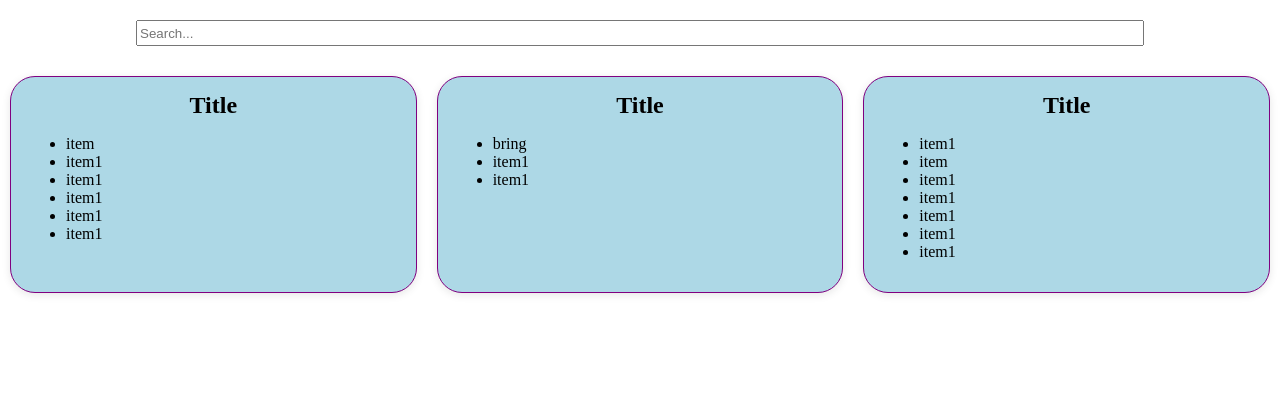
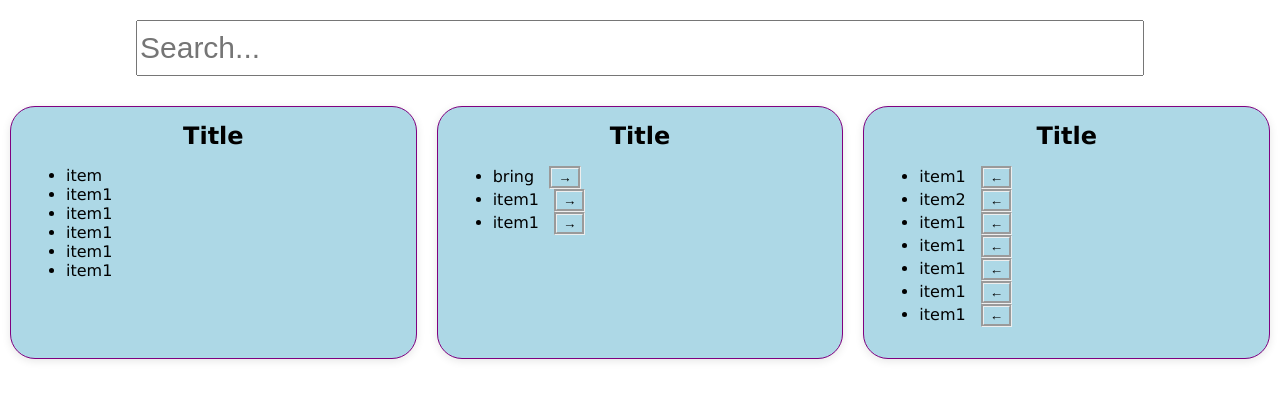
Before and after one commit to Klam5/KT-Project, a website: page front-end/project.html in a window 1280 px wide. Drawn offline with Linux system fonts and the light colour scheme.

Commit message:
updated files, added buttons to move items to and from activities and itinerary lists

```diff
--- a/front-end/project.html
+++ b/front-end/project.html
@@ -17,7 +17,7 @@
         <div class="container">
             <div class="box">
                 <h2>Title</h2>
-                <ul>
+                <ul id="items">
                     <li>item</li>
                     <li>item1</li>
                     <li>item1</li>
@@ -28,25 +28,51 @@
             </div>
             <div class="box">
                 <h2>Title</h2>
-                <ul>
-                    <li>bring</li>
-                    <li>item1</li>
-                    <li>item1</li>
+                <ul id="activities">
+                    <li>bring <button onclick="moveItem('activities', 'itinerary', this)">→</button> </li>
+                    <li>item1 <button onclick="moveItem('activities', 'itinerary', this)">→</button> </li>
+                    <li>item1 <button onclick="moveItem('activities', 'itinerary', this)">→</button> </li>
                 </ul>
             </div>
             <div class="box">
                 <h2>Title</h2>
-                <ul>
-                    <li>item1</li>
-                    <li>item</li>
-                    <li>item1</li>
-                    <li>item1</li>
-                    <li>item1</li>
-                    <li>item1</li>
-                    <li>item1</li>
+                <ul id="itinerary">
+                    <li>item1 <button onclick="moveItem('itinerary', 'activities', this)">←</button> </li>
+                    <li>item2 <button onclick="moveItem('itinerary', 'activities', this)">←</button> </li>
+                    <li>item1 <button onclick="moveItem('itinerary', 'activities', this)">←</button> </li>
+                    <li>item1 <button onclick="moveItem('itinerary', 'activities', this)">←</button> </li>
+                    <li>item1 <button onclick="moveItem('itinerary', 'activities', this)">←</button> </li>
+                    <li>item1 <button onclick="moveItem('itinerary', 'activities', this)">←</button> </li>
+                    <li>item1 <button onclick="moveItem('itinerary', 'activities', this)">←</button> </li>
                 </ul>
             </div>
         </div>
+        <script>
+            function moveItem(fromListId, toListId, button) {
+                // get the item to be moved (the parent <li> of the button) [item sticks with the button]
+                const item = button.parentElement;
+
+                // determine the new button text and function
+                const newButtonText = fromListId === 'activities' ? '←' : '→';  // if fromID == activities, show that it can be moved to itinerary, vice versa
+                const newButtonFunction = fromListId === 'activities'
+                    ? `moveItem('itinerary', 'activities', this)`               //move from itinerary to activities if fromID is not activities
+                    : `moveItem('activities', 'itinerary', this)`;              //else activities -> itinerary
+
+
+                // update the button's text (to switch arrows)
+                button.textContent = newButtonText;
+
+                /*
+                    determines what will happen when the button is clicked
+                    in this case, call newButtonFunction which determines where the item is moved to
+                */
+                button.setAttribute('onclick', newButtonFunction);
+
+
+                // append moved item to new list (will add to bottom of list)
+                document.getElementById(toListId).appendChild(item);
+            }
+        </script>
     </body>
 
 </html>
--- a/front-end/style.css
+++ b/front-end/style.css
@@ -1,3 +1,7 @@
+html {
+    font-family: 'Lucida Sans', 'Lucida Sans Regular', 'Lucida Grande', 'Lucida Sans Unicode', Geneva, Verdana, sans-serif;
+}
+
 body {
     margin: 0;
     padding: 0;
@@ -15,8 +19,9 @@ body {
 }
 
 #search-bar input {
-    height: 20px;
+    height: 50px;
     width: 1000px;
+    font-size: 30px;
 }
 
 
@@ -46,6 +51,13 @@ h2 {
     font-size: 1.5em;
 }
 
+button {
+    margin-left: 10px;
+    color: black;
+    background-color: lightblue;
+    border: groove;
+}
+
 /*
 ul.activities{
     padding: 20px;
```
Also changed, not shown: server.js (deleted, +0 -13 lines).
